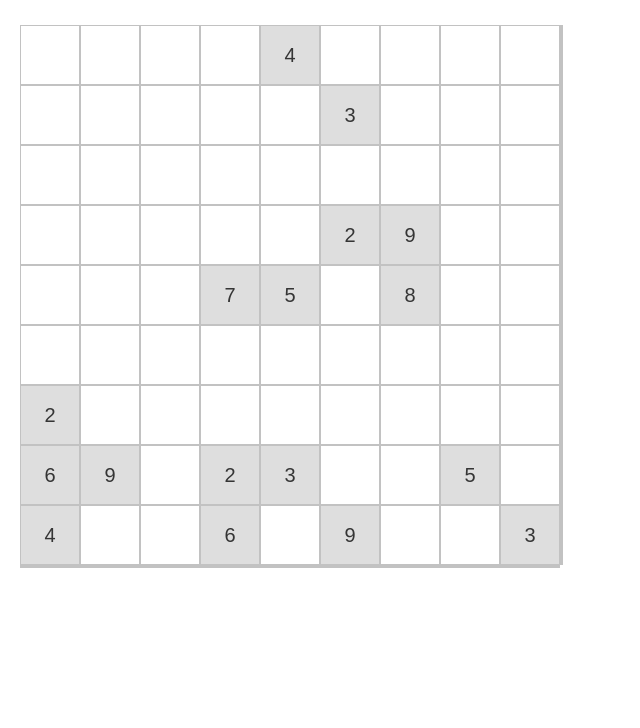
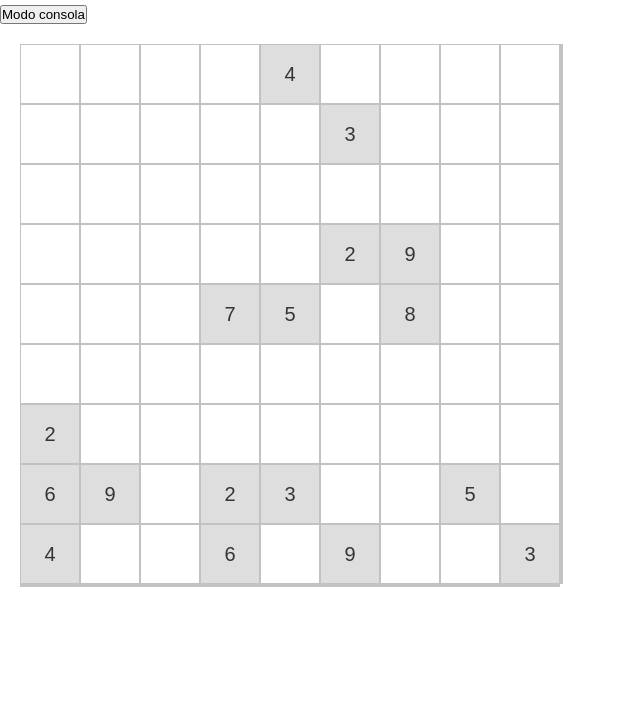
Before and after one commit to dogiloki/sudoku-js, a plain HTML site: page index.html in a window 1280 px wide. Shown: the part 72-800 px from the top of the page, without its empty margins (0-640 px from the left). Drawn offline with Linux system fonts and the light colour scheme.

Commit message:
Se agrego bóton para el modo consola. La clase Sudoku, se cambio la variable que lleva el conteo de números puestos correctamente de static a normal, para llevar el conteo en diferenctes objetos

```diff
--- a/index.html
+++ b/index.html
@@ -13,6 +13,7 @@
 <body>
 
 	<h1>SUDOKU</h1>
+	<button onclick="new Consola().pedirNumero();">Modo consola</button>
 
 	<template id="template-tablero">
 		<div class="subtablero" id="subtablero"></div>
--- a/js/App.js
+++ b/js/App.js
@@ -32,7 +32,7 @@ async function pintar(){
 			if((a+1)%sudoku.tam_subtablero==0){
 				content_columna.setAttribute("style","box-shadow: 0px 3px #c2c2c2;");
 			}
-			content_casilla.value=texto;
+			content_casilla.value=texto==0?"":texto;
 			if(pista){
 				content_casilla.classList.add("casilla-pista");
 				content_casilla.setAttribute("readonly","");
--- a/js/Consola.js
+++ b/js/Consola.js
@@ -7,17 +7,22 @@ class Consola{
 	}
 
 	pedirNumero(){
-		let mensaje="Tamaño del tablero: "+Diccionario.num.tablero;
+		let mensaje="/salir -> Para salir del modo consola\nTamaño del tablero: "+Diccionario.num.tablero;
 		mensaje+="\n"+this.sudoku.mostrar();
-		mensaje+="Ingrese una posición la fila, columna, número. Separados por comas";
-		let posicion=Util.entradaDato(mensaje,0).replaceAll(" ","").split(",");
+		mensaje+="Ingrese una posición la fila, columna, número. Separados por comas\n/salir -> Para salir del modo consola";
+		let posicion=Util.entradaDato(mensaje,0);
+		if(posicion=="/salir"){
+			return;
+		}else{
+			posicion.replaceAll(" ","").split(",");
+		}
 		let fila=(posicion[0]??0)-1;
 		let columna=(posicion[1]??0)-1;
 		let numero=(posicion[2]??0);
 		if(!this.sudoku.ponerNumero(fila,columna,numero)){
 			alert("La posición o número no es válido");
 		}
-		if(this.sudoku.tam_tablero<Sudoku.numeros){
+		if(this.sudoku.tam_tablero<sudoku.numeros){
 			this.pedirNumero();
 		}else{
 			alert("Juego terminado!!!");
--- a/js/Diccionario.js
+++ b/js/Diccionario.js
@@ -6,6 +6,6 @@ class Diccionario{
 		pistas:17
 	}
 
-	static casilla_vacia="";
+	static casilla_vacia="0"; // Solo un caracter por lo menos, para verse bien en consola
 
 }
--- a/js/Sudoku.js
+++ b/js/Sudoku.js
@@ -5,10 +5,9 @@ class Sudoku{
 		this.resultado;
 		this.tam_subtablero;
 		this.tam_tablero;
+		this.numeros=0;
 		this.dimencionar();
 	}
-
-	static numeros=0;
 
 	dimencionar(){
 		this.tam_subtablero=Diccionario.num.sub_tablero;
@@ -69,7 +68,7 @@ class Sudoku{
 				texto: this.resultado[coords.fila][coords.columna].texto,
 				pista: true
 			}
-			Sudoku.numeros++;
+			this.numeros++;
 		}
 	}
 
@@ -95,7 +94,7 @@ class Sudoku{
 
 	ponerNumero(fila,columna,numero=""){
 		if(numero=="" && !this.tablero[fila][columna].pista){
-			Sudoku.numeros-=(Sudoku.numeros==0 || this.tablero[fila][columna].texto==Diccionario.casilla_vacia)?0:1;
+			this.numeros-=(this.numeros==0 || this.tablero[fila][columna].texto==Diccionario.casilla_vacia)?0:1;
 			this.tablero[fila][columna].texto=Diccionario.casilla_vacia;
 			return true;
 		}
@@ -112,7 +111,7 @@ class Sudoku{
 			return false;
 		}
 		this.tablero[fila][columna].texto=numero;
-		Sudoku.numeros++;
+		this.numeros++;
 		return true;
 	}
 
```
